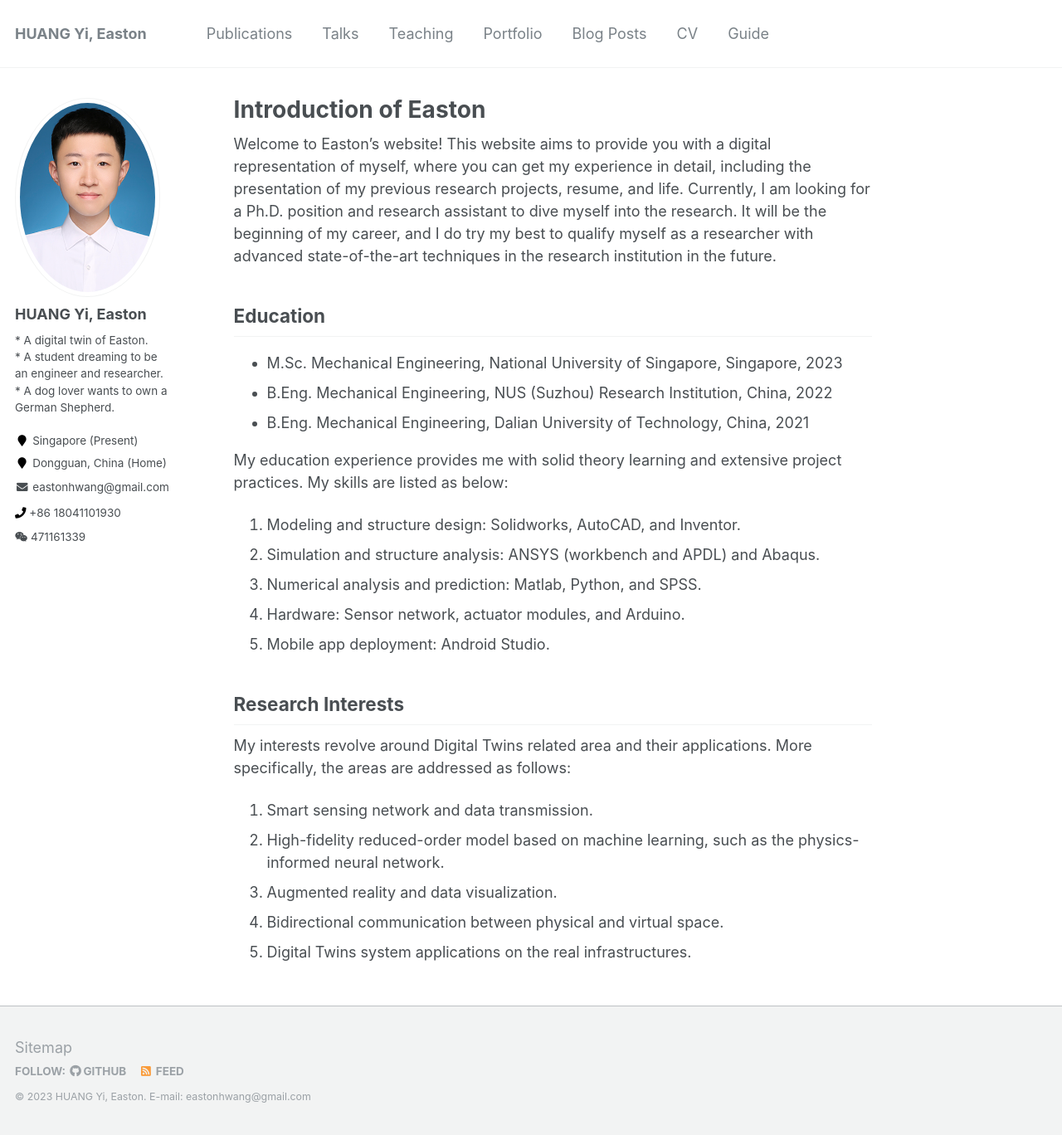
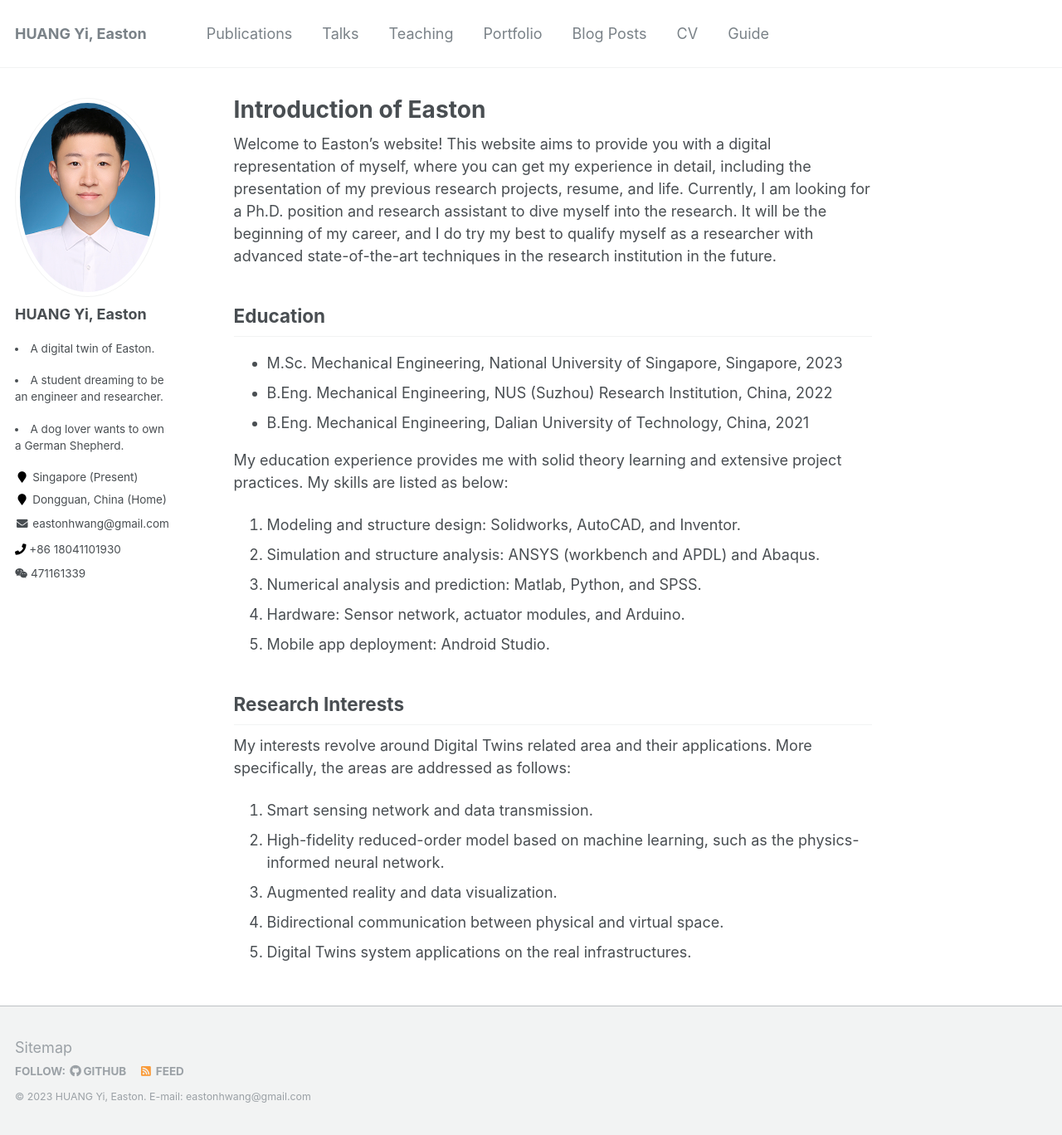
Before and after one commit to easton-hy/easton-hy.github.io, a Jekyll site: the page built from _pages/about.md, in a window 1280 px wide and 1368 px high. Shown: the whole window at 83% size. Built offline with Jekyll 4.4.1, drawn with Linux system fonts in a browser that asks for light colours.

```diff
--- a/_config.yml
+++ b/_config.yml
@@ -82,7 +82,7 @@ analytics:
 author:
   name             : "HUANG Yi, Easton"
   avatar           : "U2102035 Huang Yi.jpg"
-  bio              : "* A digital twin of Easton. <br> * A student dreaming to be an engineer and researcher.  <br> * A dog lover wants to own a German Shepherd."
+  bio              : "<li> A digital twin of Easton.</li> <br> <li> A student dreaming to be an engineer and researcher. </li> <br> <li> A dog lover wants to own a German Shepherd. </li>"
   bio2              :
   bio3              :
   location1         : "Singapore (Present)"
```
